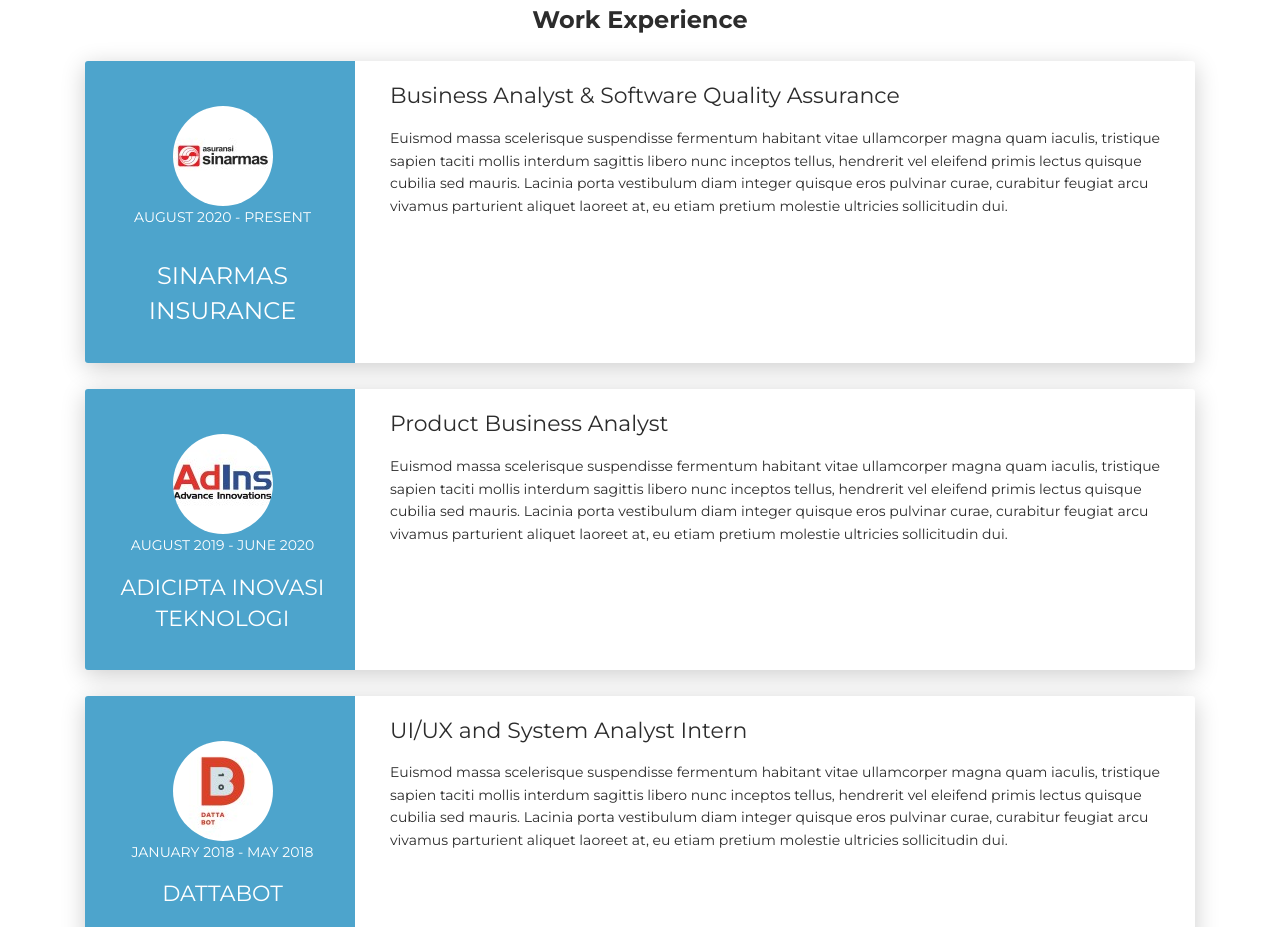
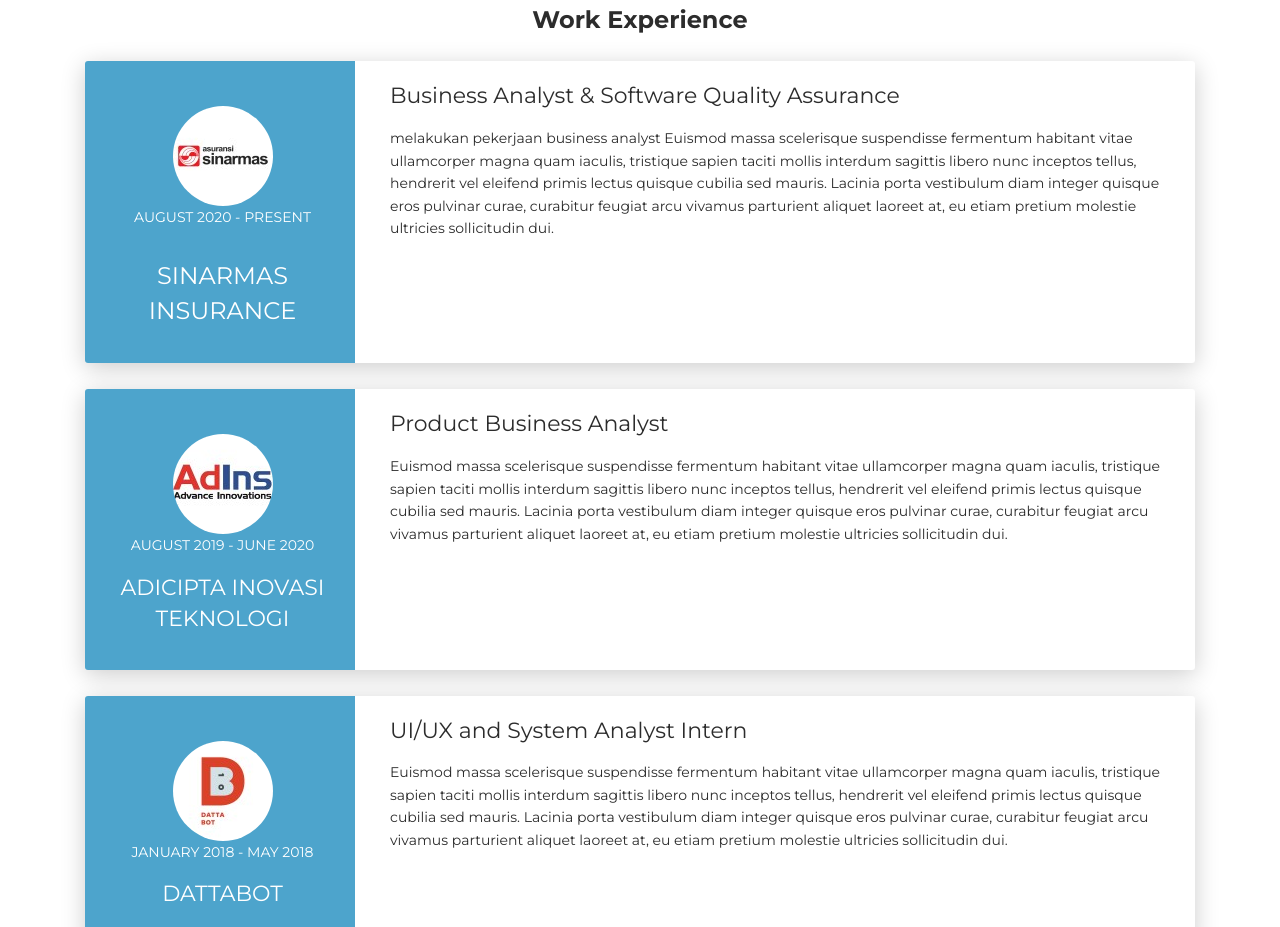
Before and after one commit to charliepierre/charliepierre.github.io, a plain HTML site: page index.html in a window 1280 px wide. Shown: the part 2436-3363 px from the top of the page. Drawn offline with Linux system fonts and the light colour scheme; animation ran at ten frames a second.

Commit message:
ini update

```diff
--- a/index.html
+++ b/index.html
@@ -306,7 +306,7 @@
         <div class="col-md-9" data-aos="fade-left" data-aos-offset="50" data-aos-duration="500">
           <div class="card-body">
             <div class="h5">Business Analyst & Software Quality Assurance</div>
-            <p>Euismod massa scelerisque suspendisse fermentum habitant vitae ullamcorper magna quam iaculis, tristique sapien taciti mollis interdum sagittis libero nunc inceptos tellus, hendrerit vel eleifend primis lectus quisque cubilia sed mauris. Lacinia porta vestibulum diam integer quisque eros pulvinar curae, curabitur feugiat arcu vivamus parturient aliquet laoreet at, eu etiam pretium molestie ultricies sollicitudin dui.</p>
+            <p> melakukan pekerjaan business analyst Euismod massa scelerisque suspendisse fermentum habitant vitae ullamcorper magna quam iaculis, tristique sapien taciti mollis interdum sagittis libero nunc inceptos tellus, hendrerit vel eleifend primis lectus quisque cubilia sed mauris. Lacinia porta vestibulum diam integer quisque eros pulvinar curae, curabitur feugiat arcu vivamus parturient aliquet laoreet at, eu etiam pretium molestie ultricies sollicitudin dui.</p>
           </div>
         </div>
       </div>
```
